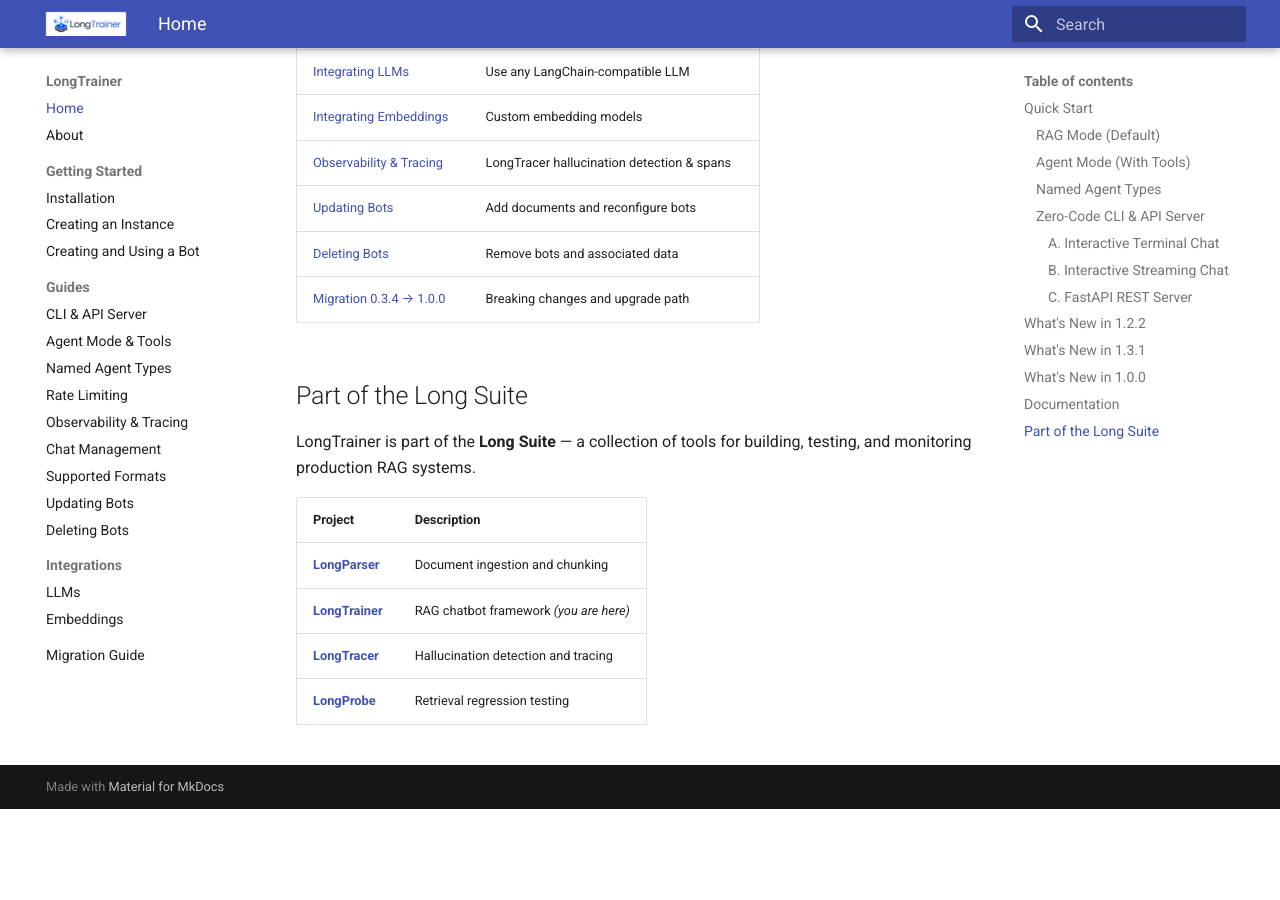
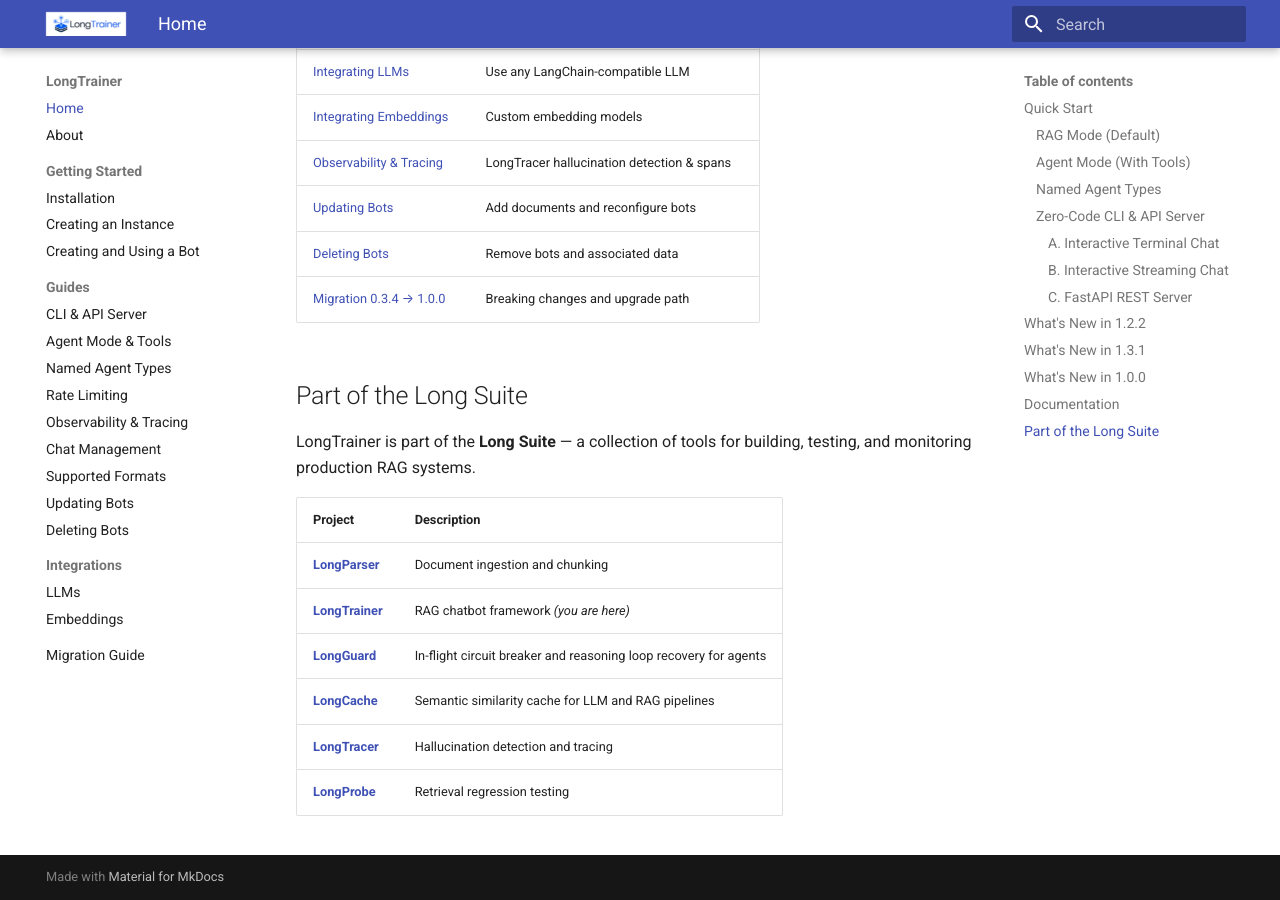
Before and after one commit to ENDEVSOLS/Long-Trainer, an MkDocs documentation site: the page built from docs/docs/index.md, in a window 1280 px wide and 900 px high, scrolled down 4101 px. Built offline with MkDocs 1.6.1 and Material for MkDocs 9.7.7, drawn with Linux system fonts in a browser that asks for light colours; before the commit the page ends 4910 px from its top, so only the background shows below that.

Commit message:
docs: update README header, remove legacy 0.3.4 migration, and add LongGuard & LongCache to Long Suite

```diff
--- a/docs/docs/index.md
+++ b/docs/docs/index.md
@@ -165,5 +165,7 @@
 |---|---|
 | **[LongParser](https://github.com/ENDEVSOLS/LongParser)** | Document ingestion and chunking |
 | **[LongTrainer](https://github.com/ENDEVSOLS/Long-Trainer)** | RAG chatbot framework *(you are here)* |
+| **[LongGuard](https://github.com/ENDEVSOLS/LongGuard)** | In-flight circuit breaker and reasoning loop recovery for agents |
+| **[LongCache](https://github.com/ENDEVSOLS/LongCache)** | Semantic similarity cache for LLM and RAG pipelines |
 | **[LongTracer](https://github.com/ENDEVSOLS/LongTracer)** | Hallucination detection and tracing |
 | **[LongProbe](https://github.com/ENDEVSOLS/LongProbe)** | Retrieval regression testing |
```
Also changed, not shown: README.md.
